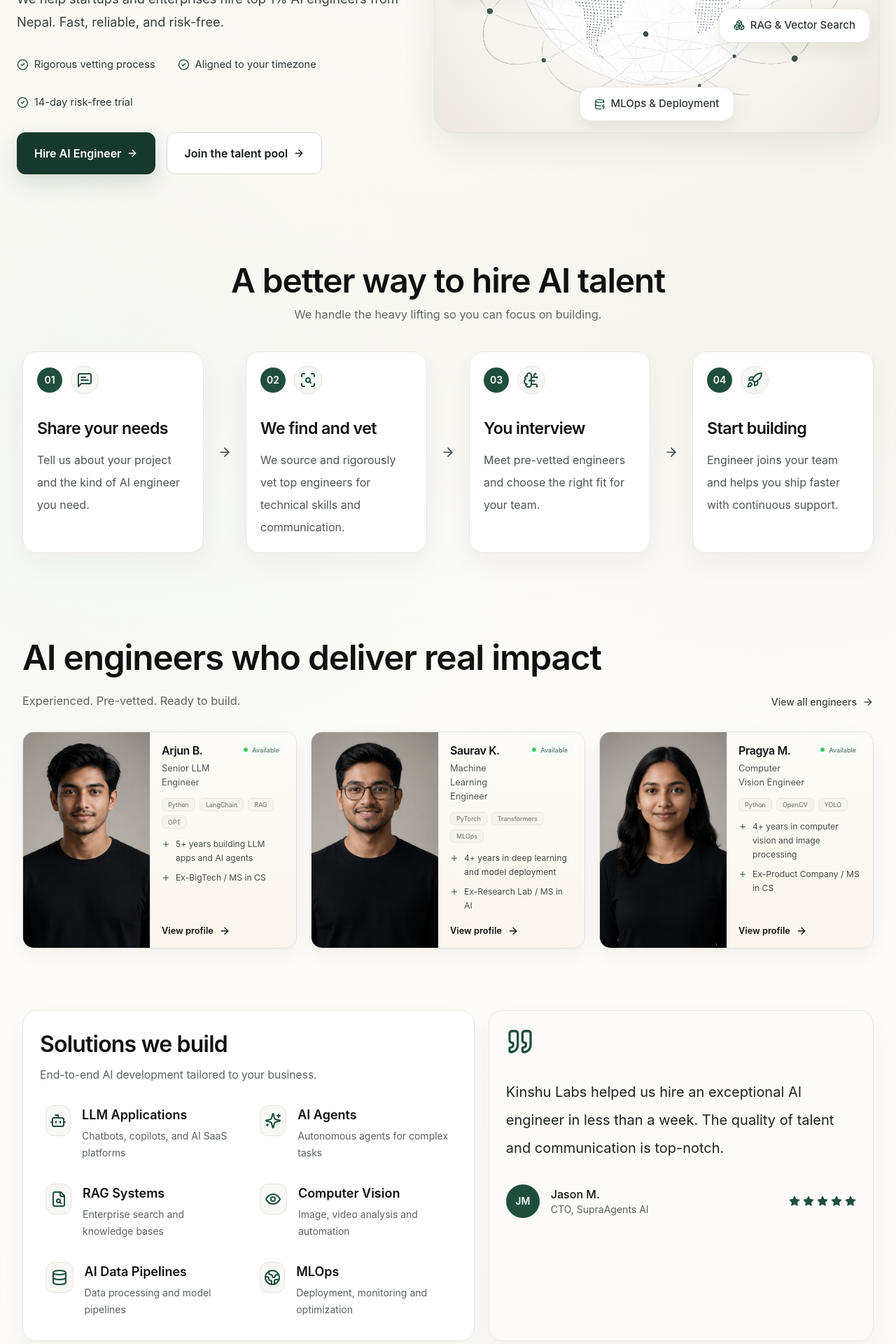
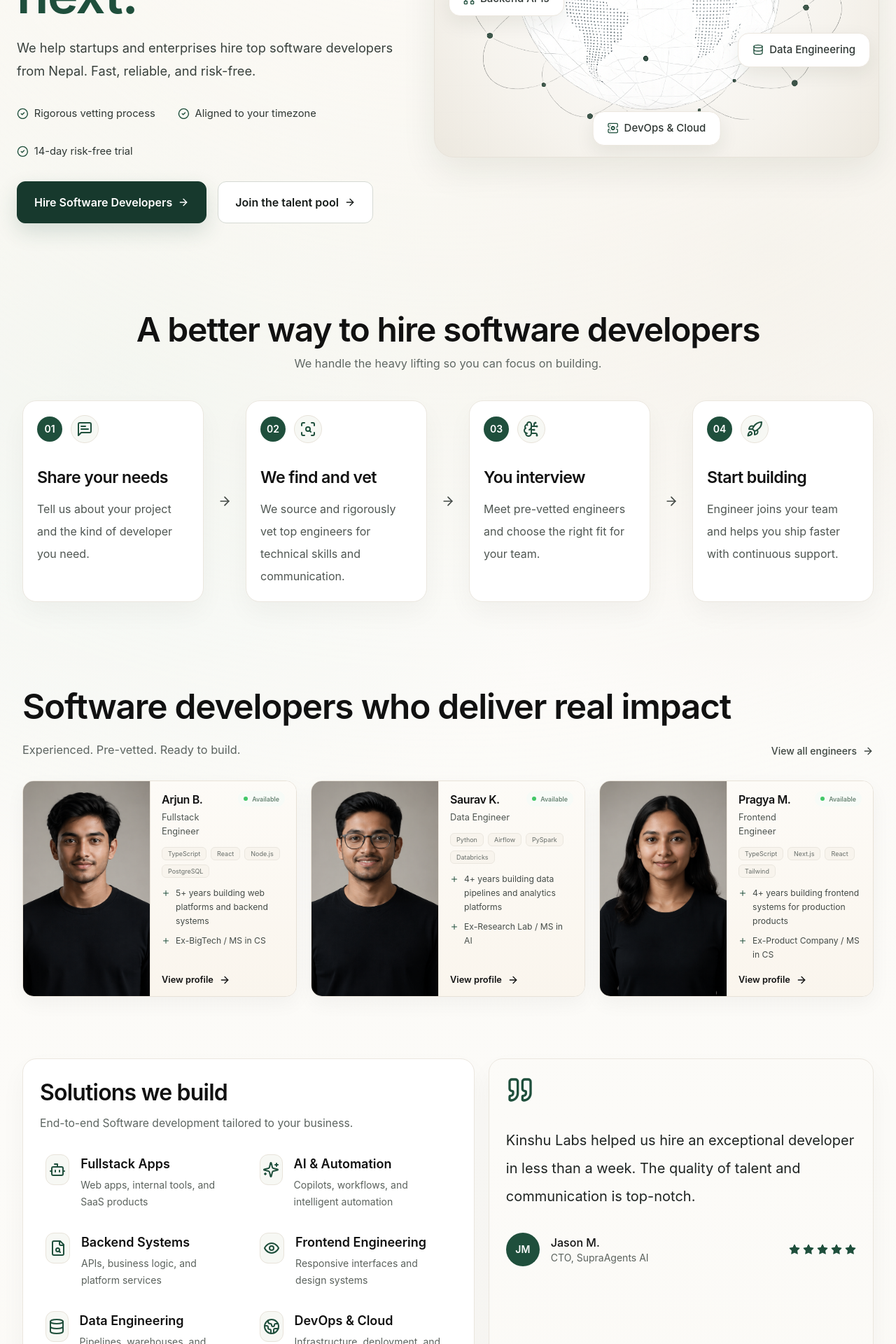
Before and after one commit to dpeshrijal/kinshu-labs, a Next.js app: page / in a window 1280 px wide. Shown: the part 540-2460 px from the top of the page at 70% size. Built offline with nearby package versions, Linux system fonts and the light colour scheme.

Commit message:
change positioning from ai to general

```diff
--- a/components/home/hero-ai-visual.tsx
+++ b/components/home/hero-ai-visual.tsx
@@ -1,44 +1,44 @@
 import Image from "next/image";
 import { motion } from "framer-motion";
 import {
-  Bot,
-  Boxes,
-  BrainCircuit,
-  DatabaseZap,
-  ScanSearch,
+  Code2,
+  Database,
+  LayoutPanelTop,
+  Network,
+  ServerCog,
 } from "lucide-react";
 
 import { cn } from "@/lib/utils";
 
 const capabilityLabels = [
   {
-    label: "LLM Engineering",
-    mobileLabel: "LLM Engineering",
-    icon: BrainCircuit,
+    label: "Fullstack Apps",
+    mobileLabel: "Fullstack",
+    icon: Code2,
     className: "left-5 top-5 sm:left-10 sm:top-6",
   },
   {
-    label: "AI Agents",
-    mobileLabel: "AI Agents",
-    icon: Bot,
+    label: "Frontend Systems",
+    mobileLabel: "Frontend",
+    icon: LayoutPanelTop,
     className: "right-4 top-[4.9rem] sm:right-10 sm:top-[4.6rem]",
   },
   {
-    label: "Computer Vision",
-    mobileLabel: "Computer Vision",
-    icon: ScanSearch,
+    label: "Backend APIs",
+    mobileLabel: "Backend APIs",
+    icon: Network,
     className: "left-1 top-[51%] sm:left-5 sm:top-[52%]",
   },
   {
-    label: "RAG & Vector Search",
-    mobileLabel: "RAG Search",
-    icon: Boxes,
+    label: "Data Engineering",
+    mobileLabel: "Data Eng",
+    icon: Database,
     className: "right-0 top-[69%] sm:right-3 sm:top-[66%]",
   },
   {
-    label: "MLOps & Deployment",
-    mobileLabel: "MLOps",
-    icon: DatabaseZap,
+    label: "DevOps & Cloud",
+    mobileLabel: "DevOps",
+    icon: ServerCog,
     className: "bottom-4 left-1/2 -translate-x-1/2 sm:bottom-4",
   },
 ] as const;
@@ -74,7 +74,7 @@ export function HeroAiVisual() {
           <div className="absolute left-1/2 top-1/2 h-[90%] w-[90%] max-w-[760px] -translate-x-1/2 -translate-y-1/2 sm:h-[94%] sm:w-[94%]">
             <Image
               src="/hero-globe-tight.png"
-              alt="Connected AI globe"
+              alt="Connected engineering network globe"
               fill
               priority
               className="object-contain object-center"
--- a/components/home/home-data.ts
+++ b/components/home/home-data.ts
@@ -32,16 +32,16 @@ export const brandName = "Kinshu Labs";
 export const featuredTalent = [
   {
     name: "Arjun B.",
-    role: "Senior LLM Engineer",
-    subtitle: "5+ years building LLM apps and AI agents.",
+    role: "Fullstack Engineer",
+    subtitle: "5+ years building product features and scalable backend systems.",
     skills: [
-      { label: "Python" },
-      { label: "LangChain" },
-      { label: "RAG" },
-      { label: "GPT" },
+      { label: "TypeScript" },
+      { label: "React" },
+      { label: "Node.js" },
+      { label: "PostgreSQL" },
     ],
     highlights: [
-      "5+ years building LLM apps and AI agents",
+      "5+ years building web platforms and backend systems",
       "Ex-BigTech",
       "MS in CS",
     ],
@@ -51,15 +51,16 @@ export const featuredTalent = [
   },
   {
     name: "Saurav K.",
-    role: "Machine Learning Engineer",
-    subtitle: "4+ years in deep learning and model deployment.",
+    role: "Data Engineer",
+    subtitle: "4+ years building pipelines, warehouses, and cloud data systems.",
     skills: [
-      { label: "PyTorch" },
-      { label: "Transformers" },
-      { label: "MLOps" },
+      { label: "Python" },
+      { label: "Airflow" },
+      { label: "PySpark" },
+      { label: "Databricks" },
     ],
     highlights: [
-      "4+ years in deep learning and model deployment",
+      "4+ years building data pipelines and analytics platforms",
       "Ex-Research Lab",
       "MS in AI",
     ],
@@ -69,11 +70,16 @@ export const featuredTalent = [
   },
   {
     name: "Pragya M.",
-    role: "Computer Vision Engineer",
-    subtitle: "4+ years in computer vision and image processing.",
-    skills: [{ label: "Python" }, { label: "OpenCV" }, { label: "YOLO" }],
+    role: "Frontend Engineer",
+    subtitle: "4+ years building responsive product interfaces and design systems.",
+    skills: [
+      { label: "TypeScript" },
+      { label: "Next.js" },
+      { label: "React" },
+      { label: "Tailwind" },
+    ],
     highlights: [
-      "4+ years in computer vision and image processing",
+      "4+ years building frontend systems for production products",
       "Ex-Product Company",
       "MS in CS",
     ],
@@ -88,7 +94,7 @@ export const vettingSteps = [
     number: "01",
     title: "Share your needs",
     description:
-      "Tell us about your project and the kind of AI engineer you need.",
+      "Tell us about your project and the kind of developer you need.",
     icon: MessageSquareText,
   },
   {
@@ -116,52 +122,52 @@ export const vettingSteps = [
 
 export const techGroups = [
   {
-    title: "LLM Applications",
+    title: "Fullstack Apps",
     icon: Bot,
-    items: ["Chatbots, copilots,", "and AI SaaS platforms"],
-    description: "LLM Applications",
+    items: ["Web apps, internal tools,", "and SaaS products"],
+    description: "Fullstack Apps",
     tone: "bg-[#f3f7f4]",
   },
   {
-    title: "AI Agents",
+    title: "AI & Automation",
     icon: Sparkles,
-    items: ["Autonomous agents", "for complex tasks"],
-    description: "AI Agents",
+    items: ["Copilots, workflows,", "and intelligent automation"],
+    description: "AI & Automation",
     tone: "bg-[#f3f7f4]",
   },
   {
-    title: "RAG Systems",
+    title: "Backend Systems",
     icon: FileSearch2,
-    items: ["Enterprise search", "and knowledge bases"],
-    description: "RAG Systems",
+    items: ["APIs, business logic,", "and platform services"],
+    description: "Backend Systems",
     tone: "bg-[#f3f7f4]",
   },
   {
-    title: "Computer Vision",
+    title: "Frontend Engineering",
     icon: Eye,
-    items: ["Image, video analysis", "and automation"],
-    description: "Computer Vision",
+    items: ["Responsive interfaces", "and design systems"],
+    description: "Frontend Engineering",
     tone: "bg-[#f3f7f4]",
   },
   {
-    title: "AI Data Pipelines",
+    title: "Data Engineering",
     icon: Database,
-    items: ["Data processing", "and model pipelines"],
-    description: "AI & Data Pipelines",
+    items: ["Pipelines, warehouses,", "and analytics platforms"],
+    description: "Data Engineering",
     tone: "bg-[#f3f7f4]",
   },
   {
-    title: "MLOps",
+    title: "DevOps & Cloud",
     icon: Globe2,
-    items: ["Deployment, monitoring", "and optimization"],
-    description: "MLOps",
+    items: ["Infrastructure, deployment,", "and observability"],
+    description: "DevOps & Cloud",
     tone: "bg-[#f3f7f4]",
   },
 ] satisfies readonly TechGroup[];
 
 export const footerLinks = [
   { href: "#how-it-works", label: "How It Works" },
-  { href: "#ai-engineers", label: "AI Engineers" },
+  { href: "#developers", label: "Software Developers" },
   { href: "#solutions", label: "Solutions" },
   { href: "#pricing", label: "Pricing" },
   { href: "#about", label: "About Us" },
@@ -170,7 +176,7 @@ export const footerLinks = [
 
 export const navLinks = [
   { href: "#how-it-works", label: "How It Works" },
-  { href: "#ai-engineers", label: "AI Engineers" },
+  { href: "#developers", label: "Software Developers" },
   { href: "#solutions", label: "Solutions" },
   { href: "#pricing", label: "Pricing" },
   { href: "#about", label: "About Us" },
@@ -180,7 +186,7 @@ export const navLinks = [
 export const testimonials = [
   {
     quote:
-      "Kinshu Labs helped us hire an exceptional AI engineer in less than a week. The quality of talent and communication is top-notch.",
+      "Kinshu Labs helped us hire an exceptional developer in less than a week. The quality of talent and communication is top-notch.",
     name: "Jason M.",
     role: "CTO",
     company: "SupraAgents AI",
@@ -190,7 +196,7 @@ export const testimonials = [
 ] satisfies readonly Testimonial[];
 
 export const stats = [
-  { value: "50+", label: "AI Engineers" },
+  { value: "50+", label: "Engineers" },
   { value: "20+", label: "Clients Worldwide" },
   { value: "100+", label: "Projects Delivered" },
   { value: "98%", label: "Client Satisfaction" },
@@ -226,7 +232,7 @@ export const pricingTiers = [
 
 export const engineerNetworkBenefits = [
   {
-    title: "Work on impactful AI projects",
+    title: "Work on impactful products",
     icon: Rocket,
   },
   {
@@ -238,7 +244,7 @@ export const engineerNetworkBenefits = [
     icon: Clock3,
   },
   {
-    title: "Vetted and trusted by top companies",
+    title: "Vetted and trusted by top teams",
     icon: ShieldCheck,
   },
 ] satisfies readonly EngineerNetworkBenefit[];
@@ -250,7 +256,7 @@ export const footerColumns = [
   },
   {
     title: "Services",
-    links: ["AI Engineers", "Solutions", "Hiring Process", "Pricing"],
+    links: ["Software Developers", "Solutions", "Hiring Process", "Pricing"],
   },
   {
     title: "Resources",
--- a/components/home/sections/engineers-showcase-section.tsx
+++ b/components/home/sections/engineers-showcase-section.tsx
@@ -6,13 +6,13 @@ import { TalentCard } from "../talent-card";
 
 export function EngineersShowcaseSection() {
   return (
-    <section id="ai-engineers">
+    <section id="developers">
       <div className="mx-auto max-w-7xl px-5 py-10 sm:px-6 sm:py-12 lg:px-8">
         <Reveal>
           <div className="flex flex-col gap-4 sm:flex-row sm:items-end sm:justify-between">
             <div>
               <h2 className="text-[2.25rem] font-semibold tracking-tight text-[#111111] sm:text-[3.1rem]">
-                AI engineers who deliver real impact
+                Software developers who deliver real impact
               </h2>
               <p className="mt-3 text-[1.02rem] text-[#5c6460]">
                 Experienced. Pre-vetted. Ready to build.
--- a/components/home/sections/for-engineers-section.tsx
+++ b/components/home/sections/for-engineers-section.tsx
@@ -11,15 +11,15 @@ export function ForEngineersSection() {
           <Reveal className="flex flex-col items-center text-center">
             <div className="inline-flex items-center gap-3 rounded-[18px] border border-[#deeadf] bg-[#f2f7f3] px-5 py-3 text-[1.02rem] font-medium text-[#255f47]">
               <Users className="h-5 w-5" />
-              <span>For AI Engineers</span>
+              <span>For Software Developers</span>
             </div>
 
             <h2 className="mt-8 max-w-[17ch] text-[2.35rem] font-semibold leading-[1.02] tracking-tight text-[#111111] sm:text-[3.35rem] lg:text-[4rem]">
-              Join our <span className="text-[var(--color-accent)]">AI engineer</span> network.
+              Join our <span className="text-[var(--color-accent)]">software developer</span> network.
             </h2>
 
             <p className="mt-7 hidden max-w-[34rem] text-[1.22rem] leading-[1.65] text-[#59615d] sm:block lg:max-w-[46rem] lg:text-[1.3rem]">
-              We connect top AI engineers with high-impact projects from innovative startups and enterprises.
+              We connect top developers with high-impact projects from innovative startups and enterprises.
             </p>
           </Reveal>
 
--- a/components/home/sections/hero-section.tsx
+++ b/components/home/sections/hero-section.tsx
@@ -19,17 +19,17 @@ export function HeroSection() {
               tone="lime"
               className="rounded-[13px] px-4 py-[0.7rem] text-[11px] tracking-[0.14em]"
             >
-              Vetted AI engineers. Zero hiring headache.
+              Vetted software developers. Zero hiring headache.
             </SectionPill>
             <h1 className="mt-6 max-w-[48rem] text-[3rem] font-semibold leading-[0.94] tracking-tight text-[#101111] sm:text-[4.55rem] lg:text-[4.65rem]">
-              Hire elite AI engineers.
+              Hire elite software developers.
               <span className="mt-1 block text-[var(--color-accent)]">
                 Build what&apos;s next.
               </span>
             </h1>
             <p className="mt-6 max-w-[38rem] text-[1.14rem] leading-[1.85] text-[#38403c]">
-              We help startups and enterprises hire top 1% AI engineers from
-              Nepal. Fast, reliable, and risk-free.
+              We help startups and enterprises hire top software developers
+              from Nepal. Fast, reliable, and risk-free.
             </p>
 
             <div className="mt-8 flex flex-col gap-3 text-[0.92rem] text-[#2f3734] sm:flex-row sm:flex-wrap sm:items-center sm:gap-8">
@@ -47,7 +47,7 @@ export function HeroSection() {
                 tone="primary"
                 className="min-h-[3.75rem] rounded-[12px] px-8 text-[1rem] font-semibold"
               >
-                Hire AI Engineer
+                Hire Software Developers
                 <ArrowRight className="h-4 w-4" />
               </ActionLink>
               <ActionLink
--- a/components/home/sections/how-it-works-section.tsx
+++ b/components/home/sections/how-it-works-section.tsx
@@ -11,7 +11,7 @@ export function HowItWorksSection() {
         <Reveal>
           <div className="text-center">
             <h2 className="text-[2.7rem] font-semibold tracking-tight text-[#111111] sm:text-5xl">
-              A better way to hire AI talent
+              A better way to hire software developers
             </h2>
             <p className="mt-3 text-[1.02rem] text-[#606864]">
               We handle the heavy lifting so you can focus on building.
--- a/components/home/sections/pricing-levels-section.tsx
+++ b/components/home/sections/pricing-levels-section.tsx
@@ -20,7 +20,7 @@ export function PricingLevelsSection() {
       <div className="mx-auto max-w-7xl px-5 pb-10 sm:px-6 sm:pb-12 lg:px-8">
         <Reveal className="flex flex-col items-center text-center">
           <h2 className="text-[2.7rem] font-semibold tracking-tight text-[#111111] sm:text-5xl">
-            Find the right fit for your AI needs
+            Find the right fit for your engineering needs
           </h2>
 
           {/* <p className="mt-6 max-w-[40rem] text-[1.12rem] leading-[1.7] text-[#5d6561] sm:text-[1.16rem]">
--- a/components/home/sections/solutions-section.tsx
+++ b/components/home/sections/solutions-section.tsx
@@ -10,7 +10,7 @@ export function SolutionsSection() {
         Solutions we build
       </h2>
       <p className="mt-2 text-[0.98rem] text-[#5c6460]">
-        End-to-end AI development tailored to your business.
+        End-to-end Software development tailored to your business.
       </p>
 
       <div className="mt-6 grid gap-4 sm:grid-cols-2">
--- a/components/home/site-footer.tsx
+++ b/components/home/site-footer.tsx
@@ -16,7 +16,7 @@ export function SiteFooter() {
               </div>
             </div>
             <p className="mt-6 max-w-xs text-sm leading-7 text-white/70">
-              We connect global companies with exceptional AI talent from Nepal.
+              We connect global companies with exceptional software developer talent from Nepal.
             </p>
           </div>
 
@@ -36,7 +36,7 @@ export function SiteFooter() {
               Let&apos;s build something great
             </h3>
             <p className="mt-4 max-w-xs text-sm leading-7 text-white/70">
-              Get in touch and hire your next AI engineer today.
+              Get in touch and hire your next software developer today.
             </p>
             <Link
               href="/hire"
--- a/components/home/site-header.tsx
+++ b/components/home/site-header.tsx
@@ -33,7 +33,8 @@ export function SiteHeader() {
           href="/hire"
           className="inline-flex min-h-[2.75rem] shrink-0 items-center justify-center whitespace-nowrap rounded-[14px] bg-[#181b1a] px-3 text-[0.82rem] font-semibold text-white transition hover:bg-[#101312] sm:min-h-[3rem] sm:px-6 sm:text-sm"
         >
-          Hire AI Engineer
+          <span className="sm:hidden">Hire Software</span>
+          <span className="hidden sm:inline">Hire Software Developers</span>
         </Link>
       </div>
     </header>
```
